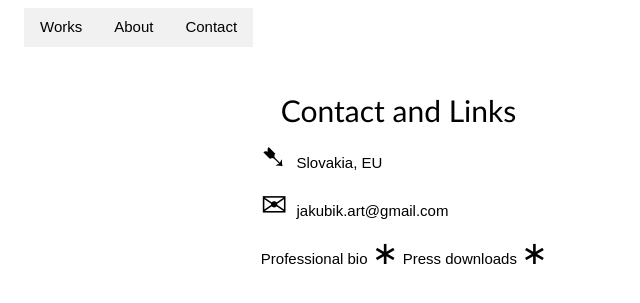
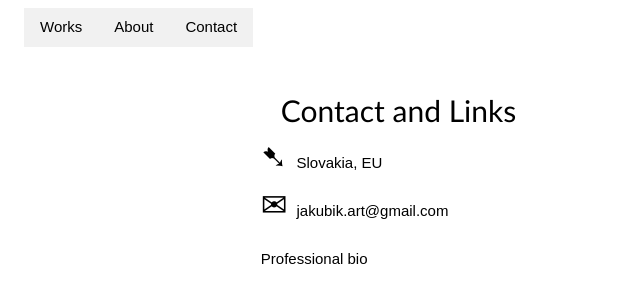
Before and after one commit to kinklure/jakubik.art, a Jekyll site: the page built from contact.html, in a window 1280 px wide. Shown: the top 303 px of the page, without its empty margins (0-640 px from the left). Built offline with Jekyll 4.4.1, drawn with Linux system fonts in a browser that asks for light colours.

Commit message:
Update contact.html

```diff
--- a/contact.html
+++ b/contact.html
@@ -14,6 +14,5 @@ layout: default
 </script><NOSCRIPT>Email address protected by JavaScript</NOSCRIPT>
 	<br>
 	<a class="icon" ><a href="https://www.linkedin.com/in/jakubikdesigner/"> Professional bio </a>
-	<a class="icon" >&#8727;<a href="https://drive.google.com/drive/folders/0BxQxD4FIPUvPRERUN0hMTUtLdTQ"> Press downloads </a><a class="icon" >&#8727;</a>
     </div>
 </footer>
```
